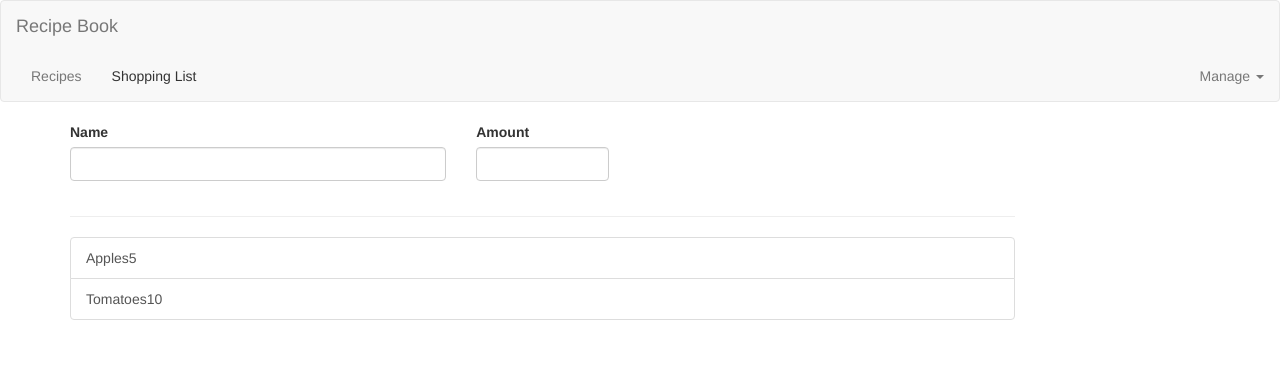
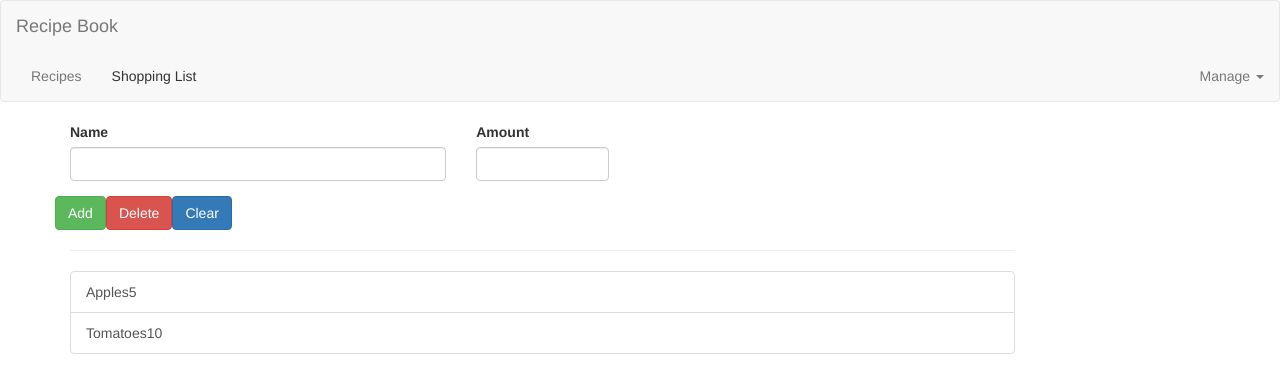
Before and after one commit to Abhisht12/ng4-complete-guide, an Angular app: page / in a window 1280 px wide. Both pictures are taken after a click on the link "Shopping List". Shown: the top 392 px of the page. Built offline with nearby package versions, Linux system fonts and the light colour scheme.

Commit message:
Latest Commit Databinding and Stuff XX

```diff
--- a/src/app/shopping-list/shopping-edit/shopping-edit.component.html
+++ b/src/app/shopping-list/shopping-edit/shopping-edit.component.html
@@ -4,11 +4,24 @@
       <div class="row">
         <div class="col-sm-5 form-group">
           <label for="name">Name</label>
-          <input type="text" id="name" class="form-control">
+          <input type="text"
+          id="name"
+          class="form-control"
+          #nameInput>
         </div>
         <div class="col-sm-2 form-group">
           <label for="amount">Amount</label>
-          <input type="text" id="amount" class="form-control">
+          <input type="number"
+          id="amount"
+          class="form-control"
+          #amountInput>
+        </div>
+        <div class="row">
+          <div class="col-xs-12">
+            <button class="btn btn-success" type="button" (click)="onAddItem()">Add</button>
+            <button class="btn btn-danger" type="button">Delete</button>
+            <button class="btn btn-primary" type="button">Clear</button>
+          </div>
         </div>
       </div>
     </form>
--- a/src/app/shopping-list/shopping-edit/shopping-edit.component.ts
+++ b/src/app/shopping-list/shopping-edit/shopping-edit.component.ts
@@ -1,4 +1,5 @@
-import { Component, OnInit } from '@angular/core';
+import { Component, OnInit, ElementRef, ViewChild, EventEmitter, Output } from '@angular/core';
+import { Ingredient } from '../../shared/ingredient.model';
 
 @Component({
   selector: 'app-shopping-edit',
@@ -7,9 +8,20 @@ import { Component, OnInit } from '@angular/core';
 })
 export class ShoppingEditComponent implements OnInit {
 
+  @ViewChild('nameInput') nameInputRef: ElementRef;
+  @ViewChild('amountInput') amountInputRef: ElementRef;
+  @Output() ingredientAdded = new EventEmitter<Ingredient>();
+
   constructor() { }
 
   ngOnInit() {
   }
 
+  onAddItem(){
+    const ingName = this.nameInputRef.nativeElement.value;
+    const ingAmount = this.amountInputRef.nativeElement.value;
+    const newIngredient = new Ingredient(ingName, ingAmount);
+    this.ingredientAdded.emit(newIngredient);
+  }
+
 }
--- a/src/app/shopping-list/shopping-list.component.html
+++ b/src/app/shopping-list/shopping-list.component.html
@@ -1,6 +1,7 @@
 <div class="row">
   <div class="col-xs-10">
-    <app-shopping-edit></app-shopping-edit>
+    <app-shopping-edit
+    (ingredientAdded)="onIngredientAdded($event)"></app-shopping-edit>
     <hr>
     <ul class="list-group">
       <a class="list-group-item" style="cursor: pointer" *ngFor="let ingredient of ingredients">
--- a/src/app/shopping-list/shopping-list.component.ts
+++ b/src/app/shopping-list/shopping-list.component.ts
@@ -18,4 +18,8 @@ export class ShoppingListComponent implements OnInit {
   ngOnInit() {
   }
 
+  onIngredientAdded(ingredient: Ingredient){
+    this.ingredients.push(ingredient);
+  }
+
 }
```
